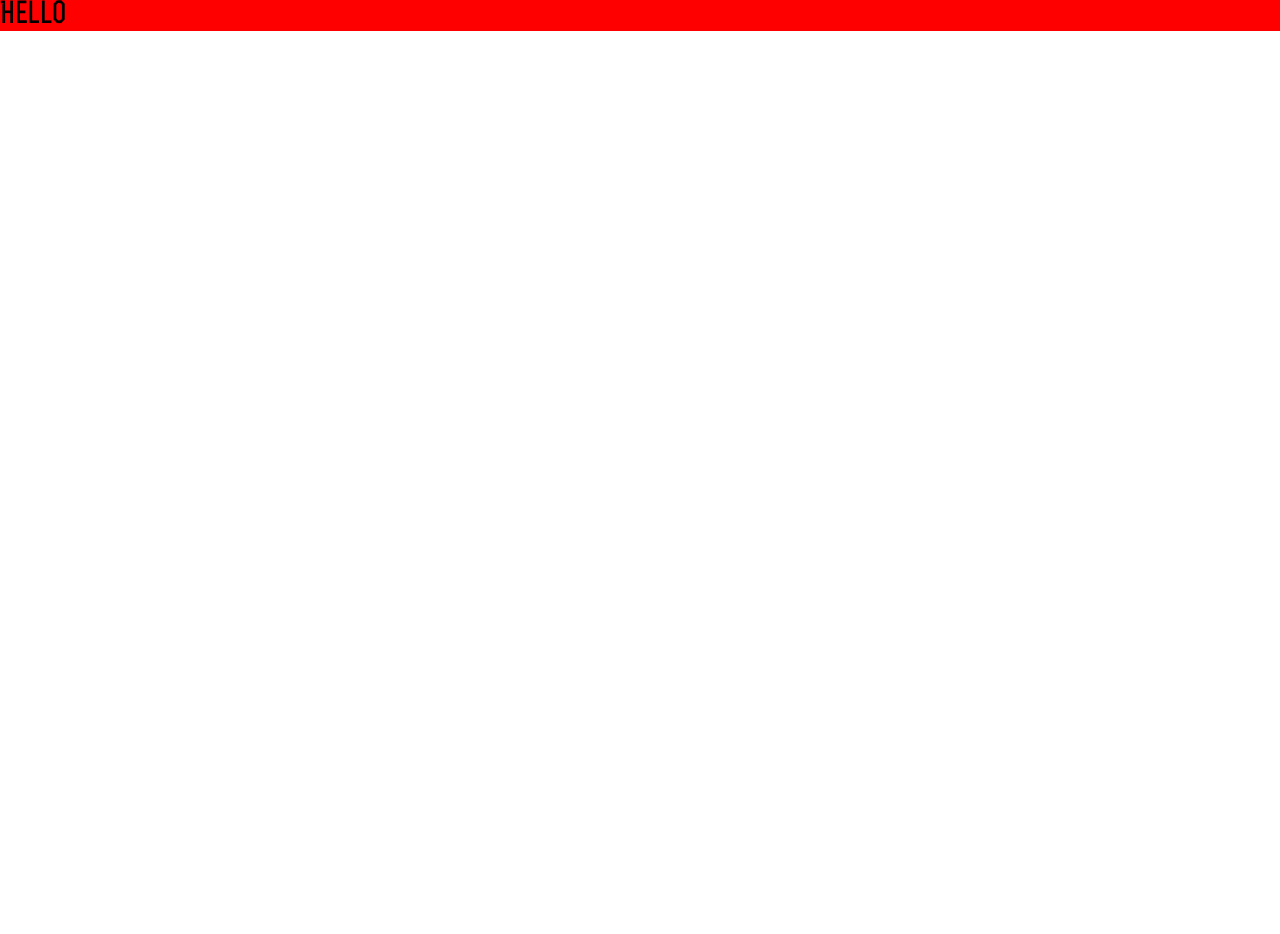
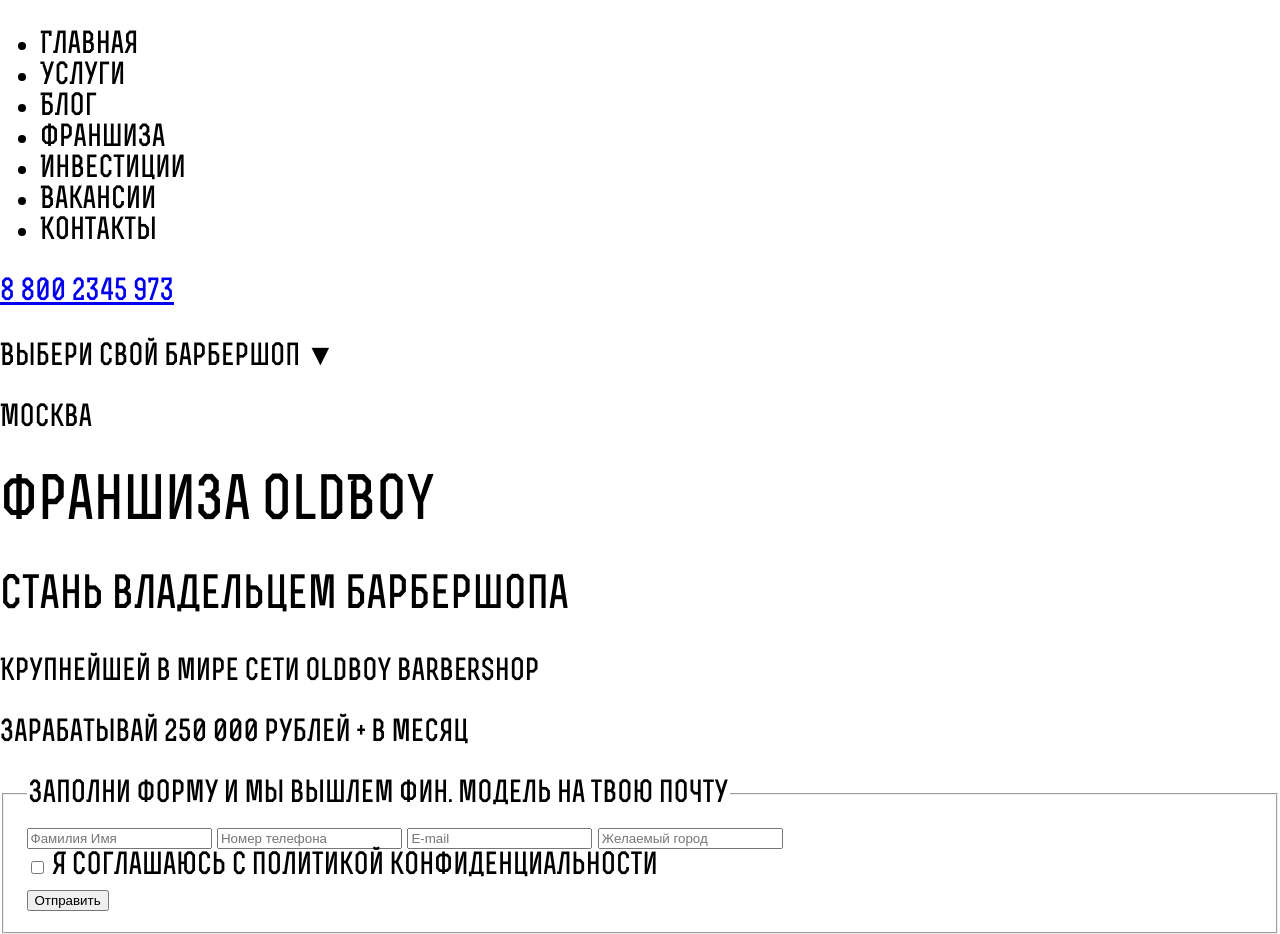
Before and after one commit to ElizavetaBiryukova/oldboy, a website built with webpack: page src/index.html in a window 1280 px wide. Before the commit the page ends 800 px from the top, so only its background shows below. Built offline with nearby package versions, Linux system fonts and the light colour scheme.

Commit message:
feat: add html

```diff
--- a/package.json
+++ b/package.json
@@ -13,7 +13,7 @@
     "url": "git+https://github.com/ElizavetaBiryukova/oldboy.git"
   },
   "keywords": [],
-  "author": "",
+  "author": "Elizaveta Biryukova",
   "license": "ISC",
   "bugs": {
     "url": "https://github.com/ElizavetaBiryukova/oldboy/issues"
--- a/src/index.html
+++ b/src/index.html
@@ -8,7 +8,106 @@
 </head>
 
 <body class="page__body">
-    <div class="greeting">Hello</div>
+    <header class="header">
+        <div class="header__wrapper">
+            <div class="header__logo logo">
+                <a href="#" class="logo__link"></a>
+            </div>
+
+
+            <nav class="header__nav nav">
+
+                <ul class="nav__list">
+                    <li class="nav__item nav__item--active">
+                        <a class="nav__link" aria-label="Главная">
+                            Главная
+                        </a>
+                    </li>
+                    <li class="nav__item">
+                        <a class="nav__link" aria-label="Услуги">
+                            Услуги
+                        </a>
+                    </li>
+                    <li class="nav__item">
+                        <a class="nav__link" aria-label="Блог">
+                            Блог
+                        </a>
+                    </li>
+                    <li class="nav__item">
+                        <a class="nav__link" aria-label="Франшиза">
+                            Франшиза
+                        </a>
+                    </li>
+                    <li class="nav__item">
+                        <a class="nav__link" aria-label="Инвестиции">
+                            Инвестиции
+                        </a>
+                    </li>
+                    <li class="nav__item">
+                        <a class="nav__link" aria-label="Вакансии">
+                            Вакансии
+                        </a>
+                    </li>
+                    <li class="nav__item">
+                        <a class="nav__link" aria-label="Контакты">
+                            Контакты
+                        </a>
+                    </li>
+                </ul>
+
+            </nav>
+
+            <div class="header__contacts contacts">
+                <div class="contacts__call">
+                    <a href="tel:88002345973" class="contacts__phone">8 800 2345 973</a>
+                </div>
+
+                <div class="contacts__city select-city">
+                    <p class="select-city__title">Выбери свой барбершоп &#x25BC;</p>
+                    <p class="select-city__name-city">Москва</p>
+                </div>
+            </div>
+
+            <div class="header__menu"></div>
+        </div>
+    </header>
+
+    <main class="main">
+        <h1 class="main__title">Франшиза OldBoy</h1>
+        <div class="main__wrapper">
+
+            <section class="main__content content">
+                <h2 class="content__title">Стань владельцем барбершопа</h2>
+                <p class="content__text">Крупнейшей в мире сети oldboy barbershop</p>
+                <p class="content__text">зарабатывай 250 000 рублей + в месяц</p>
+            </section>
+
+            <section class="main__form form">
+                <form action="">
+                    <fieldset>
+                        <legend>Заполни форму и мы вышлем фин. модель на твою почту</legend>
+                        <input type="text" placeholder="Фамилия Имя">
+                        <input type="text" placeholder="Номер телефона">
+                        <input type="text" placeholder="E-mail">
+                        <input type="text" placeholder="Желаемый город">
+
+                        <div>
+                            <input type="checkbox" id="checkbox" />
+                            <label for="checkbox">Я соглашаюсь с политикой конфиденциальности</label>
+                        </div>
+
+                        <button type="submit">Отправить</button>
+                    </fieldset>
+
+                </form>
+            </section>
+
+        </div>
+
+
+    </main>
+
+
     <script src="bundle.js"></script>
 </body>
 
--- a/src/sass/style.scss
+++ b/src/sass/style.scss
@@ -6,7 +6,3 @@
 // Blocks
 
 @import 'blocks/page.scss';
-
-.greeting {
-  background: red;
-}
--- a/webpack.config.js
+++ b/webpack.config.js
@@ -43,6 +43,9 @@
         static: {
             directory: path.join(__dirname, 'dist'),
         },
+        devMiddleware: {
+            writeToDisk: true,
+        },
         open: true,
     },
 };
```
